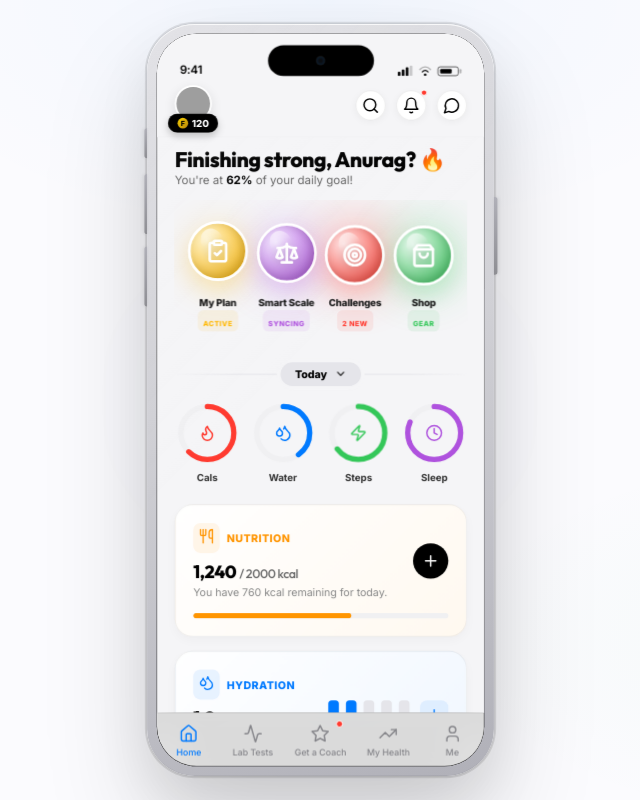
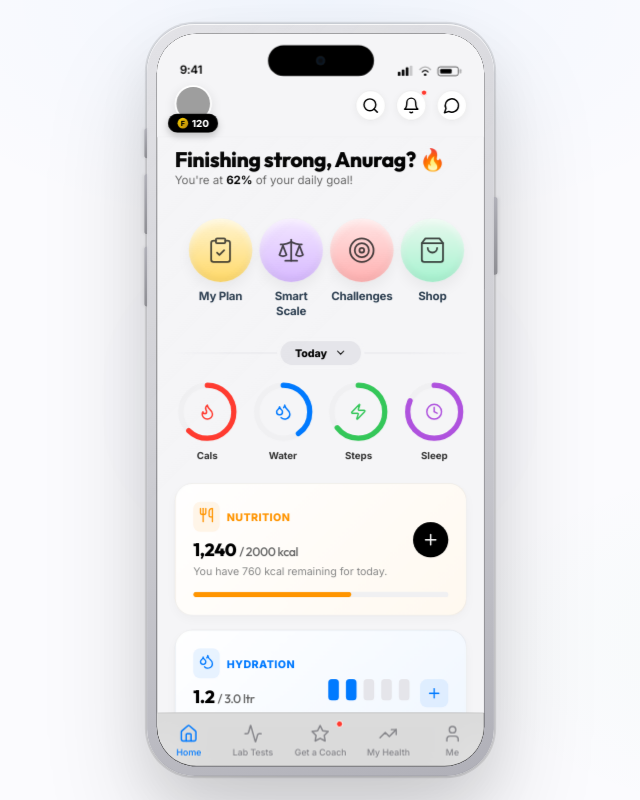
Before and after one commit to Anurag242/Fittr, a React (Vite) app: page / in a window 1280 px wide. Shown: the whole page, without its empty margins (320-960 px from the left). Built offline with nearby package versions, Linux system fonts and the light colour scheme; grey boxes are pictures that could not be loaded.

Commit message:
style: replicate circular service navigation exactly from screenshot

```diff
--- a/src/App.jsx
+++ b/src/App.jsx
@@ -120,130 +120,68 @@ function CalendarOverlay({ isOpen, onClose, onSelect }) {
 
 const PremiumActionBubbles = () => {
   const actions = [
-    { label: 'My Plan', sub: 'Active', icon: ClipboardCheck, color: '#FFB800', grad: 'radial-gradient(circle at 30% 30%, #FFF5D1 0%, #FFB800 100%)' },
-    { label: 'Smart Scale', sub: 'Syncing', icon: Scale, color: '#AF52DE', grad: 'radial-gradient(circle at 30% 30%, #F3E7FF 0%, #AF52DE 100%)' },
-    { label: 'Challenges', sub: '2 New', icon: Target, color: '#FF3B30', grad: 'radial-gradient(circle at 30% 30%, #FFE5E5 0%, #FF3B30 100%)' },
-    { label: 'Shop', sub: 'Gear', icon: ShoppingBag, color: '#34C759', grad: 'radial-gradient(circle at 30% 30%, #E8F9EE 0%, #34C759 100%)' },
+    { label: 'My Plan', icon: ClipboardCheck, color: '#D4A017', grad: 'linear-gradient(180deg, #FFF5D1 0%, #FFD966 100%)' },
+    { label: 'Smart Scale', icon: Scale, color: '#8E44AD', grad: 'linear-gradient(180deg, #F3E7FF 0%, #D7B9FF 100%)' },
+    { label: 'Challenges', icon: Target, color: '#C0392B', grad: 'linear-gradient(180deg, #FFE5E5 0%, #FFB1B1 100%)' },
+    { label: 'Shop', icon: ShoppingBag, color: '#16A085', grad: 'linear-gradient(180deg, #E8F9EE 0%, #A7F3D0 100%)' },
   ];
 
   return (
-    <section style={{ padding: '28px 0', overflow: 'hidden' }}>
+    <section style={{ padding: '20px 0' }}>
       <div style={{
         display: 'flex',
-        justifyContent: 'space-between',
-        padding: '0 12px',
-        gap: '4px'
+        justifyContent: 'space-around',
+        padding: '0 16px',
+        gap: '8px'
       }}>
-        {actions.map((item, i) => {
+        {actions.map((item) => {
           const Icon = item.icon;
           return (
-            <motion.div
+            <div
               key={item.label}
-              initial={{ y: 20, opacity: 0 }}
-              animate={{ y: 0, opacity: 1 }}
-              transition={{ delay: i * 0.1, type: 'spring', stiffness: 100 }}
               style={{
                 display: 'flex',
                 flexDirection: 'column',
                 alignItems: 'center',
-                gap: '12px',
+                gap: '8px',
                 flex: 1
               }}
             >
-              <div style={{ position: 'relative' }}>
-                {/* Aura Glow */}
               <motion.div
-                  animate={{
-                    scale: [1, 1.2, 1],
-                    opacity: [0.1, 0.2, 0.1],
-                  }}
-                  transition={{
-                    duration: 3,
-                    repeat: Infinity,
-                    delay: i * 0.5
-                  }}
+                whileTap={{ scale: 0.92 }}
                 style={{
-                    position: 'absolute',
-                    top: '-10%',
-                    left: '-10%',
-                    width: '120%',
-                    height: '120%',
-                    background: item.color,
-                    borderRadius: '50%',
-                    filter: 'blur(20px)',
-                    zIndex: 0
-                  }}
-                />
-
-                <motion.div
-                  whileHover={{ scale: 1.1, y: -5 }}
-                  whileTap={{ scale: 0.9 }}
-                  animate={{
-                    y: [0, -6, 0],
-                  }}
-                  transition={{
-                    duration: 4,
-                    repeat: Infinity,
-                    ease: "easeInOut",
-                    delay: i * 0.5
-                  }}
-                  style={{
-                    width: '68px',
-                    height: '68px',
+                  width: '72px',
+                  height: '72px',
                   borderRadius: '50%',
                   background: item.grad,
                   display: 'flex',
                   alignItems: 'center',
                   justifyContent: 'center',
-                    position: 'relative',
-                    boxShadow: `inset -4px -4px 12px rgba(0,0,0,0.2), 0 12px 24px ${item.color}30`,
-                    border: '3px solid #FFF',
                   cursor: 'pointer',
-                    zIndex: 2,
-                    overflow: 'hidden'
+                  boxShadow: '0 8px 16px rgba(0,0,0,0.05)',
+                  position: 'relative'
                 }}
               >
-                  {/* Glossy Specular Highlight */}
+                {/* Subtle Inner Glow to simulate 3D volume */}
                 <div style={{
                   position: 'absolute',
-                    top: '10%',
-                    left: '15%',
-                    width: '40%',
-                    height: '25%',
-                    background: 'linear-gradient(to bottom, rgba(255,255,255,0.6), transparent)',
-                    borderRadius: '50% 50% 50% 50% / 100% 100% 0% 0%',
-                    transform: 'rotate(-25deg)',
+                  inset: 0,
+                  borderRadius: '50%',
+                  boxShadow: 'inset 0 4px 8px rgba(255,255,255,0.5), inset 0 -4px 8px rgba(0,0,0,0.05)',
                   pointerEvents: 'none'
                 }} />
 
-                  <Icon size={28} color="#FFF" strokeWidth={2.5} style={{ filter: 'drop-shadow(0 4px 8px rgba(0,0,0,0.2))' }} />
+                <Icon size={32} color="#1A1A1A" strokeWidth={1.5} style={{ opacity: 0.8 }} />
               </motion.div>
+
+              <p style={{
+                fontSize: '13px',
+                fontWeight: '700',
+                color: '#2C3E50',
+                textAlign: 'center',
+                letterSpacing: '-0.2px'
+              }}>{item.label}</p>
             </div>
-
-              <div style={{ textAlign: 'center', zIndex: 2 }}>
-                <p style={{
-                  fontSize: '11px',
-                  fontWeight: '850',
-                  color: '#1A1A1A',
-                  letterSpacing: '-0.2px',
-                  marginBottom: '2px'
-                }}>{item.label}</p>
-                <div style={{
-                  display: 'inline-block',
-                  padding: '2px 6px',
-                  background: `${item.color}15`,
-                  borderRadius: '6px'
-                }}>
-                  <span style={{
-                    fontSize: '8px',
-                    fontWeight: '900',
-                    color: item.color,
-                    textTransform: 'uppercase',
-                    letterSpacing: '0.5px'
-                  }}>{item.sub}</span>
-                </div>
-              </div>
-            </motion.div>
           );
         })}
       </div>
```
Lines whose indentation alone changed are shown as unchanged.
